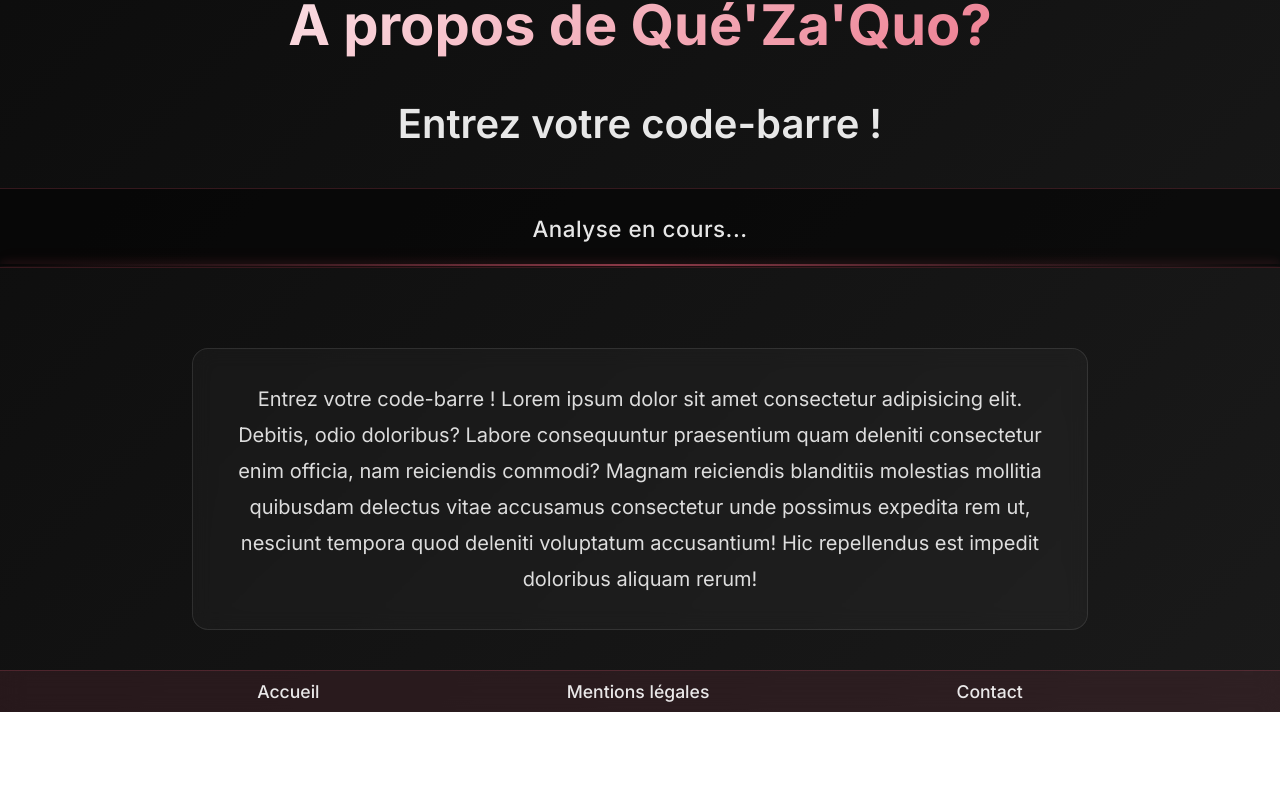
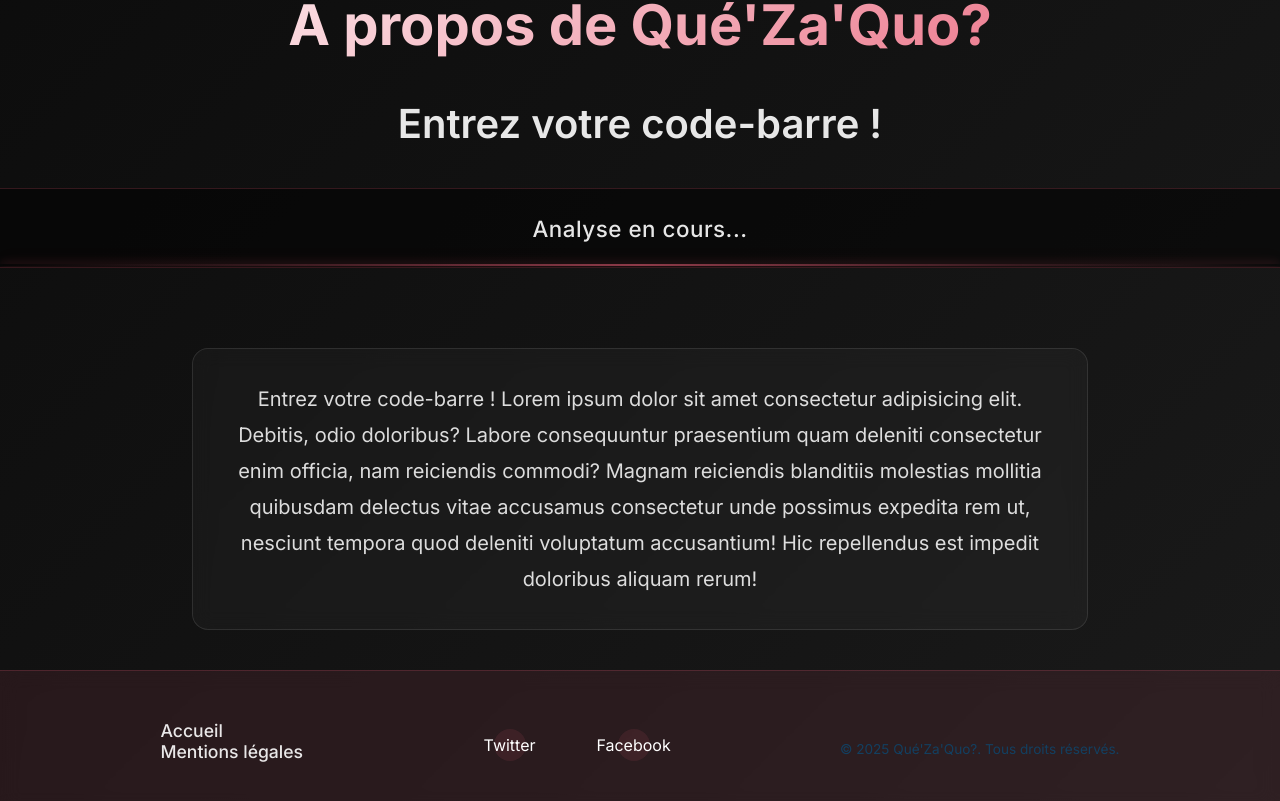
Before and after one commit to Caro639/nextjs-api-food, a Next.js app: page /a-propos in a window 1280 px wide. Shown: the part 448-1249 px from the top of the page. Before the commit the page ends 1160 px from the top, so only its background shows below. Built offline with nearby package versions, Linux system fonts and the light colour scheme.

Commit message:
feat: Enhanced Footer component with dynamic links

```diff
--- a/src/app/Footer/footer.tsx
+++ b/src/app/Footer/footer.tsx
@@ -1,36 +1,50 @@
 import Link from "next/link";
 import styles from "../produit/[barcode]/page.module.css";
+
+const footerLinks = [
+  { href: "/", label: "Accueil" },
+  { href: "/a-propos", label: "Mentions légales" },
+  // { href: "/contact", label: "Contact" },
+];
 
 export function Footer() {
   return (
     <footer className={styles.footer}>
-      <h4 className={styles.title}>
-        <Link href="/" className={styles.retour}>
-          Accueil
-        </Link>
-      </h4>
+      <nav className='footer-nav'>
+        {footerLinks.map((link) => (
+          <h4 key={link.href} className={styles.title}>
+            <Link
+              href={link.href}
+              className={styles.retour}
+              aria-label={link.label}
+            >
+              {link.label}
+            </Link>
+          </h4>
+        ))}
+      </nav>
 
-      <h4 className={styles.title}>
-        <Link
-          href="/a-propos"
-          className={styles.retour}
+      {/* Réseaux sociaux */}
+      <div className='footer-socials'>
+        <a href='https://twitter.com' target='_blank' rel='noopener noreferrer'>
+          Twitter
+        </a>
+        <a
+          href='https://facebook.com'
+          target='_blank'
+          rel='noopener noreferrer'
         >
-          Mentions légales
-        </Link>
-      </h4>
+          Facebook
+        </a>
+      </div>
 
-      <h4 className={styles.title}>
-        <Link
-          href="/a-propos"
-          className={styles.retour}
-        >
-          Contact
-        </Link>
-      </h4>
+      {/* Copyright dynamique */}
+      <p className='footer-year'>
+        &copy; {new Date().getFullYear()} Qué&apos;Za&apos;Quo?. Tous droits
+        réservés.
+      </p>
     </footer>
   );
 }
 
-export default function Bottom() {
-  return <Footer />;
-}
+export default Footer;
--- a/src/app/globals.css
+++ b/src/app/globals.css
@@ -1,7 +1,8 @@
 :root {
   --max-width: 1100px;
   --border-radius: 16px;
-  --font-mono: ui-monospace, Menlo, Monaco, "Cascadia Mono", "Segoe UI Mono",
+  --font-mono:
+    ui-monospace, Menlo, Monaco, "Cascadia Mono", "Segoe UI Mono",
     "Roboto Mono", "Oxygen Mono", "Ubuntu Monospace", "Source Code Pro",
     "Fira Mono", "Droid Sans Mono", "Courier New", monospace;
 
@@ -91,8 +92,9 @@ body {
 body {
   color: white;
   background: linear-gradient(135deg, #0a0a0a 0%, #1a1a1a 100%);
-  font-family: -apple-system, BlinkMacSystemFont, "Segoe UI", "Roboto", "Oxygen",
-    "Ubuntu", "Cantarell", sans-serif;
+  font-family:
+    -apple-system, BlinkMacSystemFont, "Segoe UI", "Roboto", "Oxygen", "Ubuntu",
+    "Cantarell", sans-serif;
 }
 
 a {
@@ -106,3 +108,96 @@ a {
     color-scheme: dark;
   }
 }
+
+.footer {
+  max-width: var(--max-width);
+  margin: 0 auto;
+  padding: 24px;
+  display: flex;
+  flex-direction: column;
+  align-items: center;
+  background-color: rgba(var(--tile-start-rgb), 0.05);
+  border-radius: var(--border-radius);
+  text-align: center;
+  gap: 12px;
+}
+
+.footer h4 {
+  margin: 4px 0;
+  font-size: 1rem;
+  font-weight: 500;
+}
+
+.footer a {
+  color: var(--accent-color);
+  text-decoration: none;
+  transition: color 0.3s;
+}
+
+.footer a:hover {
+  color: var(--accent-hover);
+}
+
+.footer-socials {
+  display: flex;
+  gap: 12px;
+  margin-top: 8px;
+}
+
+.footer-socials a {
+  display: inline-flex;
+  align-items: center;
+  justify-content: center;
+  width: 32px;
+  height: 32px;
+  border-radius: var(--border-radius);
+  background-color: var(--accent-subtle);
+  transition:
+    background-color 0.3s,
+    transform 0.3s;
+  @media (max-width: 500px) {
+    display: none;
+  }
+}
+
+.footer-socials a:hover {
+  background-color: var(--accent-color);
+  transform: scale(1.1);
+}
+
+.footer-year {
+  margin-top: 16px;
+  font-size: 0.85rem;
+  color: rgba(var(--foreground-rgb), 0.7);
+  @media (max-width: 500px) {
+    margin-bottom: 16px;
+  }
+}
+
+@media (max-width: 768px) {
+  .footer-nav {
+    display: none;
+  }
+}
+
+@media (prefers-color-scheme: dark) {
+  .footer {
+    background-color: rgba(var(--tile-start-rgb), 0.2);
+  }
+
+  .footer a {
+    color: var(--accent-color);
+  }
+
+  .footer a:hover {
+    color: var(--accent-hover);
+  }
+
+  .footer-year {
+    color: rgba(var(--foreground-rgb), 0.5);
+  }
+
+  .footer-socials a {
+    background-color: rgba(var(--accent-subtle), 0.2);
+  }
+}
--- a/src/app/page.module.css
+++ b/src/app/page.module.css
@@ -144,7 +144,9 @@
     rgba(232, 93, 117, 0.2) 80%,
     transparent 100%
   );
-  box-shadow: 0 0 10px rgba(232, 93, 117, 0.4), 0 0 20px rgba(232, 93, 117, 0.2),
+  box-shadow:
+    0 0 10px rgba(232, 93, 117, 0.4),
+    0 0 20px rgba(232, 93, 117, 0.2),
     0 0 30px rgba(232, 93, 117, 0.1);
   animation: scan 3s ease-in-out infinite;
 }
```
